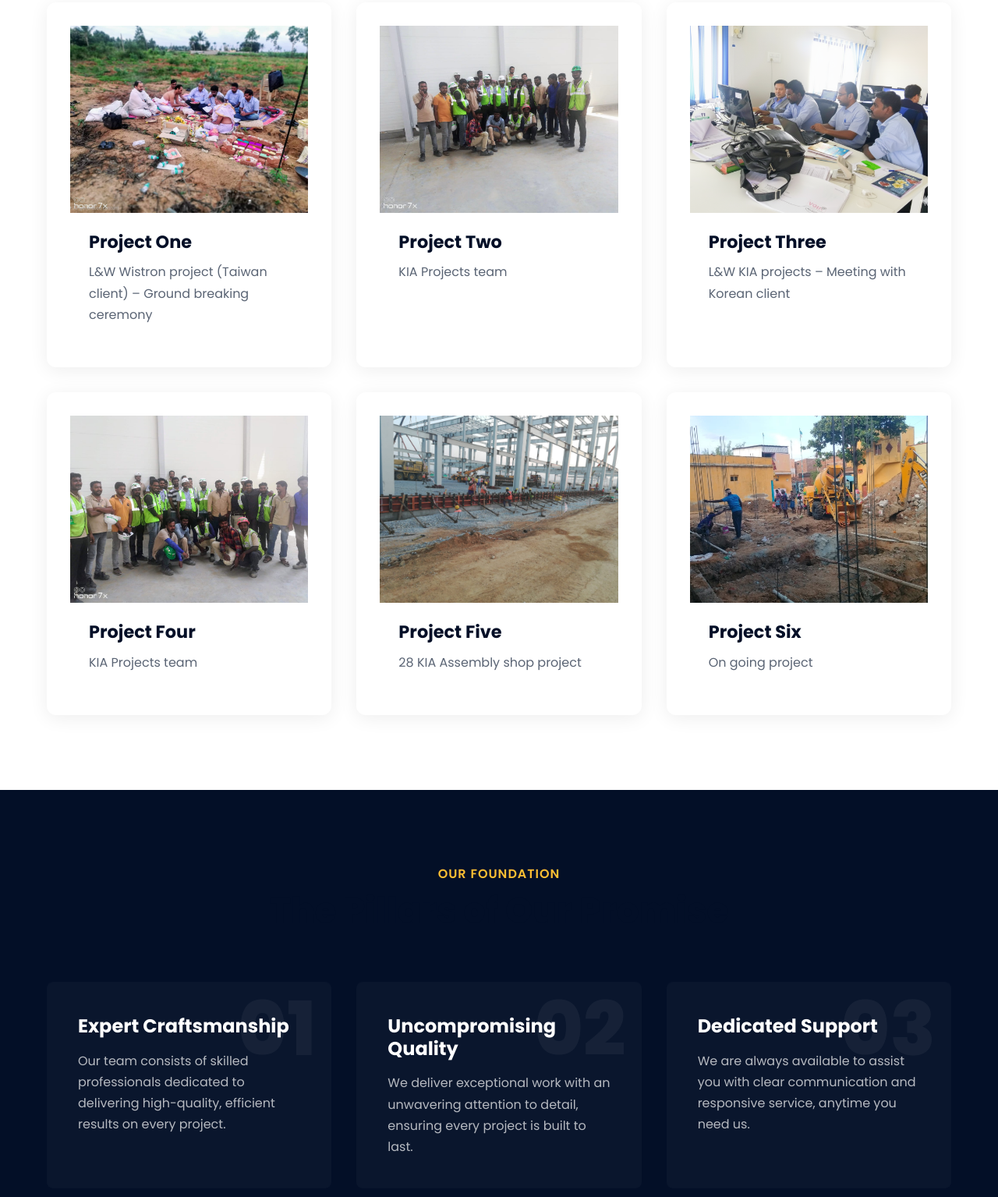
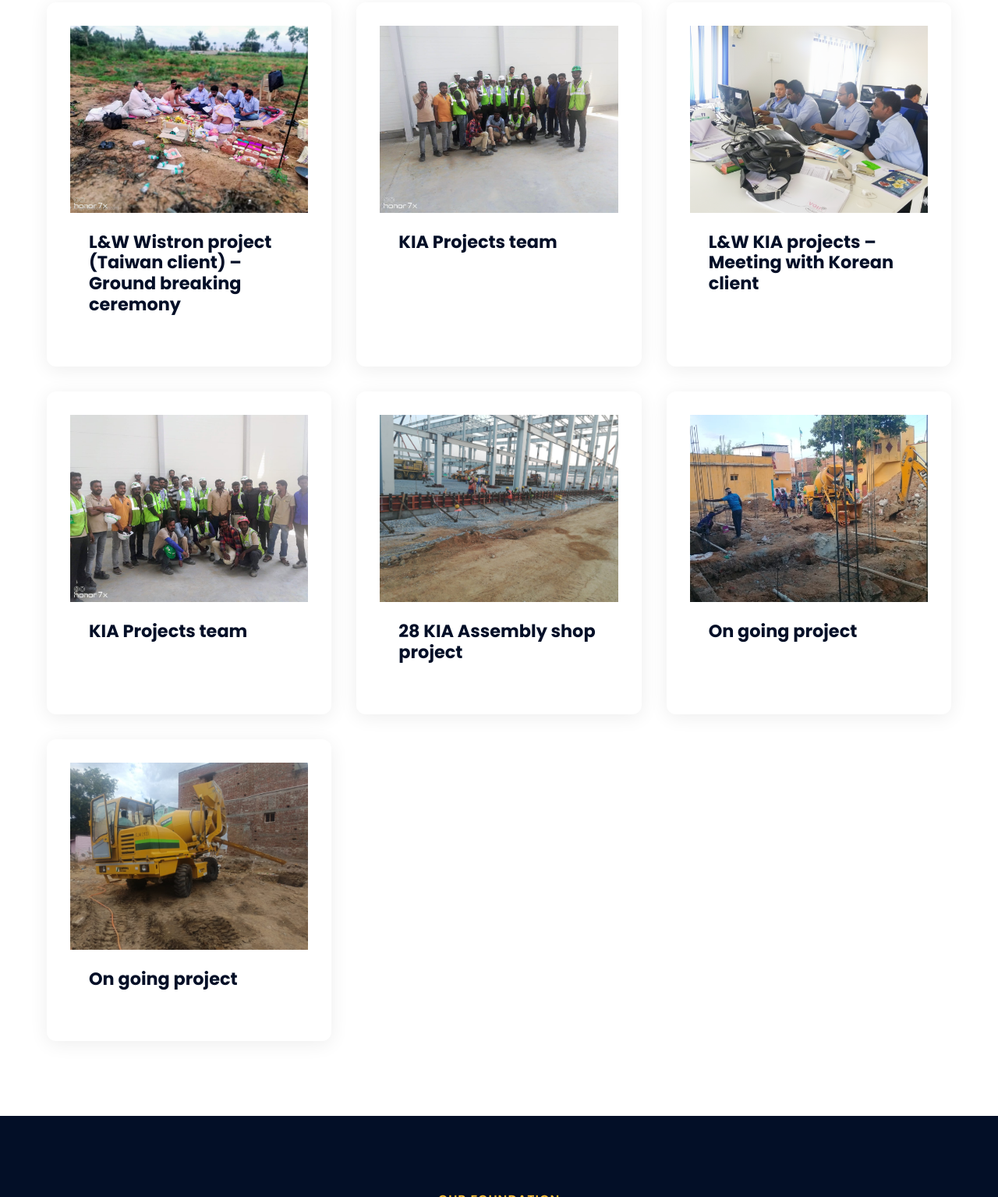
Before and after one commit to ajithyaasaf/AR-construction, a website with bundled scripts: page index.html in a window 1280 px wide. Shown: the part 2898-4433 px from the top of the page at 78% size. Built offline with nearby package versions, Linux system fonts and the light colour scheme.

Commit message:
Corrections

```diff
--- a/index.html
+++ b/index.html
@@ -362,13 +362,13 @@
                     of a 60-acre high-end land and infrastructure project.
                   </li>
                   <li>
-                    <strong>L&T (L&W) - KIA Car Factory</strong>: Oversaw WWTP,
+                    <strong>L&W - KIA Car Factory</strong>: Oversaw WWTP,
                     Assembly Shop, and staff accommodations.
                   </li>
                   <li>
-                    <strong>L&T (L&W) - Wistron (OEM Apple iPhone)</strong>:
-                    Executed high-spec, fast-track industrial construction for
-                    advanced tech manufacturing.
+                    <strong>L&W - Wistron (OEM Apple iPhone)</strong>: Executed
+                    high-spec, fast-track industrial construction for advanced
+                    tech manufacturing.
                   </li>
                 </ul>
                 <p>
@@ -407,11 +407,10 @@
                 </a>
               </div>
               <div class="service-card-content">
-                <h3>Project One</h3>
-                <p>
+                <h3>
                   L&amp;W Wistron project (Taiwan client) – Ground breaking
                   ceremony
-                </p>
+                </h3>
               </div>
             </div>
 
@@ -426,8 +425,7 @@
                 </a>
               </div>
               <div class="service-card-content">
-                <h3>Project Two</h3>
-                <p>KIA Projects team</p>
+                <h3>KIA Projects team</h3>
               </div>
             </div>
 
@@ -445,8 +443,7 @@
                 </a>
               </div>
               <div class="service-card-content">
-                <h3>Project Three</h3>
-                <p>L&amp;W KIA projects – Meeting with Korean client</p>
+                <h3>L&amp;W KIA projects – Meeting with Korean client</h3>
               </div>
             </div>
 
@@ -464,8 +461,7 @@
                 </a>
               </div>
               <div class="service-card-content">
-                <h3>Project Four</h3>
-                <p>KIA Projects team</p>
+                <h3>KIA Projects team</h3>
               </div>
             </div>
 
@@ -483,8 +479,7 @@
                 </a>
               </div>
               <div class="service-card-content">
-                <h3>Project Five</h3>
-                <p>28 KIA Assembly shop project</p>
+                <h3>28 KIA Assembly shop project</h3>
               </div>
             </div>
             <div class="service-card wow fadeInUp" data-wow-delay="0.5s">
@@ -501,8 +496,24 @@
                 </a>
               </div>
               <div class="service-card-content">
-                <h3>Project Six</h3>
-                <p>On going project</p>
+                <h3>On going project</h3>
+              </div>
+            </div>
+            <div class="service-card wow fadeInUp" data-wow-delay="0.5s">
+              <div class="service-card-image">
+                <a
+                  href="img/Projects/16.jpg"
+                  data-lightbox="founder-projects"
+                  data-title="Current ongoing projects"
+                >
+                  <img
+                    src="img/Projects/8.jpg"
+                    alt="Current ongoing projects"
+                  />
+                </a>
+              </div>
+              <div class="service-card-content">
+                <h3>On going project</h3>
               </div>
             </div>
           </div>
```
